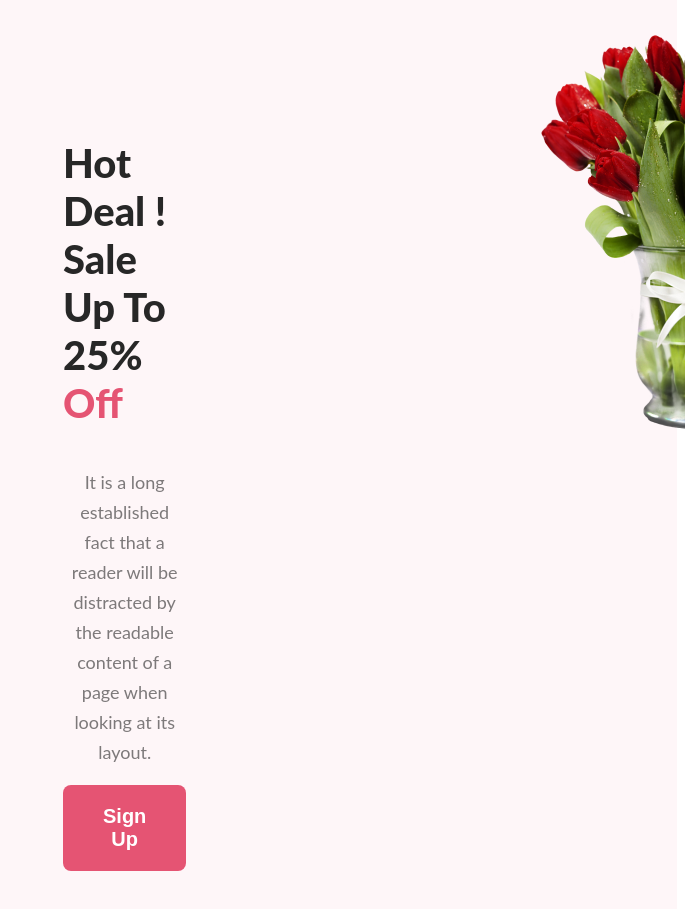
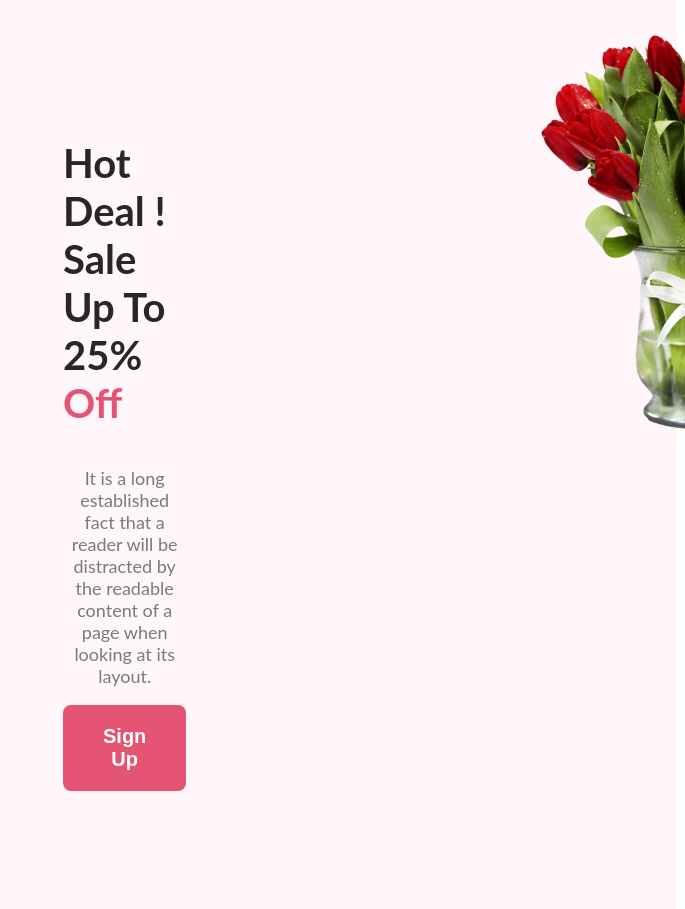
Before and after one commit to RASHIDSHARIER/flower-shop-assignment, a plain HTML site: page index.html in a window 1280 px wide. Shown: the part 1160-2069 px from the top of the page, without its empty margins (595-1280 px from the left). Drawn offline with nearby package versions, Linux system fonts and the light colour scheme.

Commit message:
assingment updated

```diff
--- a/styles/flower.css
+++ b/styles/flower.css
@@ -68,7 +68,6 @@
     color: #272727;
     font-family: Lato;
     font-size: 40px;
-    font-weight: 800;
     padding-bottom: 20;
 }
 
@@ -81,9 +80,7 @@
     text-align: center;
     font-family: Lato;
     font-size: 18px;
-    font-style: normal;
-    font-weight: 400;
-    line-height: 30px;
+
 }
 
 .hot-pic {
```
